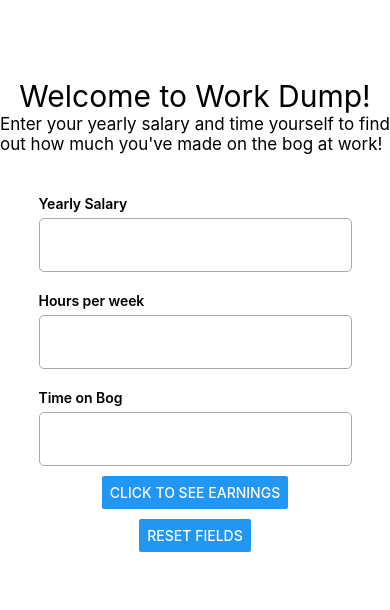
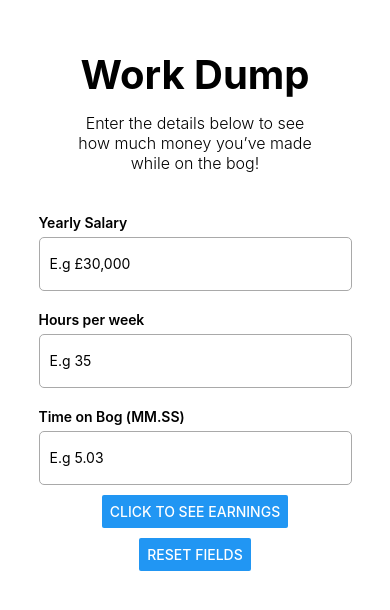
Before and after one commit to Dash1704/Work-Dump, a React Native app: screen / in a window 390 px wide. Shown: the part 112-722 px from the top of the page. Built offline with nearby package versions, Linux system fonts and the light colour scheme.

Commit message:
Added the header and title in component

```diff
--- a/App.tsx
+++ b/App.tsx
@@ -1,6 +1,7 @@
 import React, { useState } from 'react';
 import { StyleSheet, Text, View, TextInput, Button } from 'react-native';
 import { InputBox } from './components/InputBox'
+import { Title } from './components/Title'
 
 function App() {
   const [salary, setSalary] = useState<number | string>('')
@@ -33,25 +34,19 @@ function App() {
 
   return (
     <View style={styles.container}>
-      <Text style={styles.header}>Welcome to Work Dump!</Text>
-      <Text style={styles.info}>Enter your yearly salary and time yourself to find out how much you've made on the bog at work!</Text>
 
-      {/* <View style={styles.moneyContainer}>
-        <Text style={styles.info}>Yearly salary: £</Text>
-        <TextInput style={styles.salaryBox} onChangeText={setSalary}>{salary}</TextInput>
-      </View>  */}
-
+      < Title />
 
       <View style={{marginTop: 39}}>
-      <InputBox boxTitle='Yearly Salary' onChangeText={setSalary}>{salary}</InputBox>
+        <InputBox boxTitle='Yearly Salary' onChangeText={setSalary} placeholder='E.g £30,000'>{salary}</InputBox>
       </View>
 
       <View style={{marginTop: 18}}>
-      <InputBox boxTitle='Hours per week' onChangeText={setWeekHours}>{weekHours}</InputBox>
+        <InputBox boxTitle='Hours per week' onChangeText={setWeekHours} placeholder='E.g 35'>{weekHours}</InputBox>
       </View>
 
       <View style={{marginTop: 18}}>
-      <InputBox boxTitle='Time on Bog' onChangeText={setTime}>{time}</InputBox>
+        <InputBox boxTitle='Time on Bog (MM.SS)' onChangeText={setTime} placeholder='E.g 5.03'>{time}</InputBox>
       </View>
 
 
@@ -63,7 +58,7 @@ function App() {
 
       <View style={styles.button}>
         <Button title='Click to see earnings' onPress={() => setShowEarnings(true)}></Button>
-        {showEarnings ? <Text style={styles.info}>£{earnings}</Text> : null}
+        {showEarnings ? <Text>£{earnings}</Text> : null}
       </View>
 
       <View style={styles.button}>
@@ -81,13 +76,6 @@ const styles = StyleSheet.create({
     backgroundColor: '#fff',
     alignItems: 'center',
     justifyContent: 'center',
-  },
-  header: {
-    fontSize: 30,
-    marginTop: 10
-  },
-  info: {
-    fontSize: 17
   },
   salaryBox: {
     height: 40,
--- a/components/InputBox.tsx
+++ b/components/InputBox.tsx
@@ -5,7 +5,7 @@ export function InputBox(props: any){
   return (
     <View style={styles.container}>
       <Text style={styles.titleText}>{props.boxTitle}</Text>
-      <TextInput style={styles.boxContainer} onChangeText={props.onChangeText}></TextInput>
+      <TextInput style={styles.boxContainer} onChangeText={props.onChangeText} placeholder={props.placeholder}></TextInput>
     </View>
   )
 }
@@ -21,7 +21,6 @@ const styles = StyleSheet.create({
     color: "#000000",
     lineHeight: 21,
     // fontFamily: 'Inter'
-    // justifyContent: 'flex-start'
   },
   boxContainer: {
     marginTop: 4,
--- /dev/null
+++ b/components/Title.tsx
@@ -0,0 +1,27 @@
+import React, { useState } from 'react';
+import { StyleSheet, Text, View, TextInput, Button } from 'react-native';
+
+export function Title(){
+  return (
+    <View >
+      <Text style={styles.title}>Work Dump</Text>
+      <Text style={styles.info}>Enter the details below to see how much money you’ve made while on the bog!</Text>
+    </View>
+  )
+}
+
+const styles = StyleSheet.create({
+  title: {
+    fontSize: 40,
+    fontWeight: '700',
+    textAlign: 'center'
+  },
+  info: {
+    fontSize: 16,
+    fontWeight: '300',
+    textAlign: 'center',
+    marginTop: 14,
+    marginLeft: 70,
+    marginRight: 70
+  }
+})
```
Lines whose indentation alone changed are shown as unchanged.
